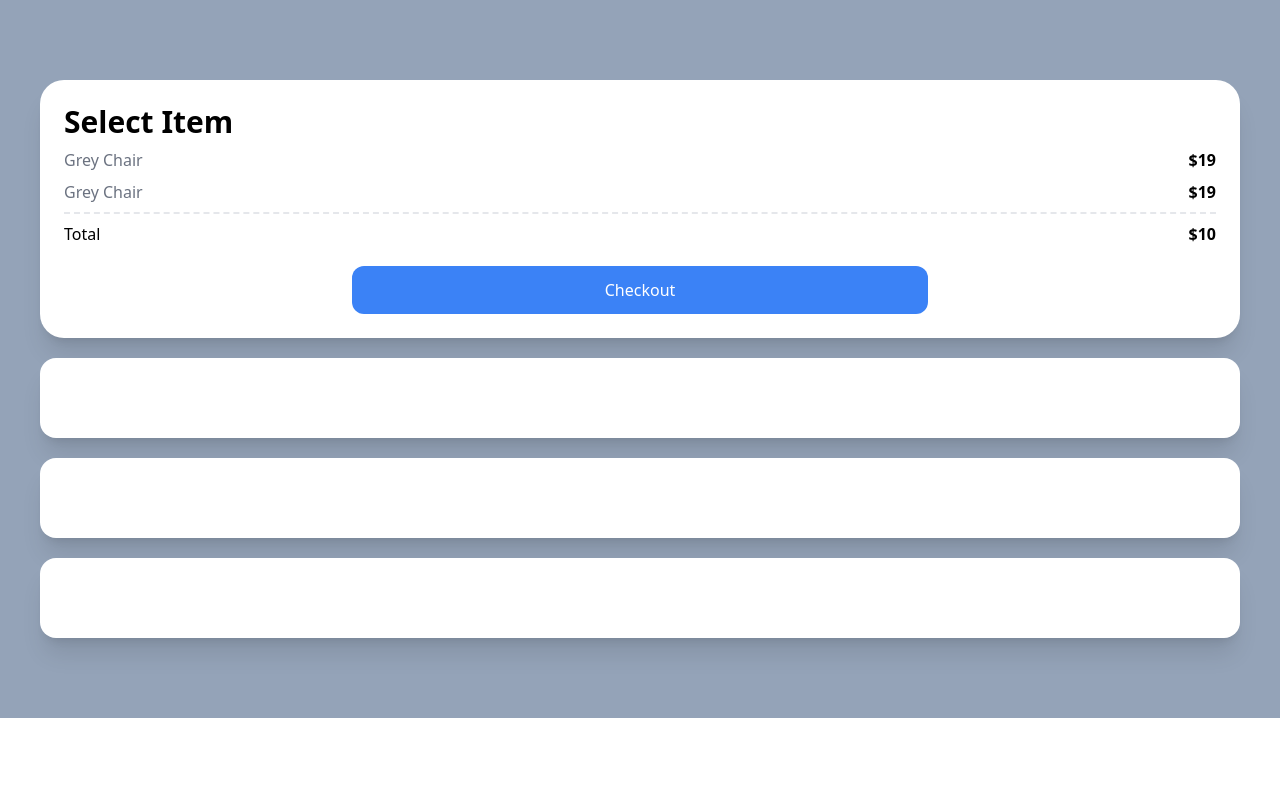
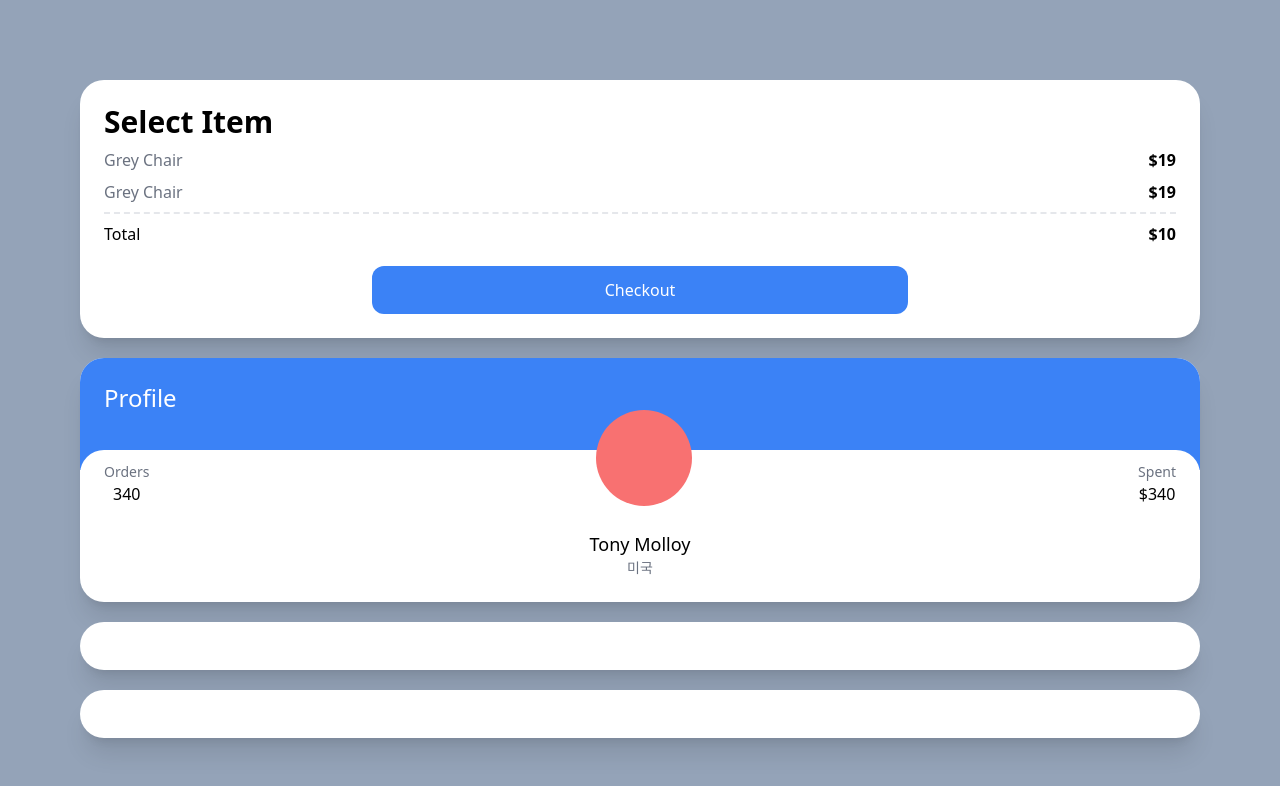
Before and after one commit to HorangApple/carrot-market, a Next.js app: page / in a window 1280 px wide. Shown: the top 786 px of the page. Built offline with nearby package versions, Linux system fonts and the light colour scheme.

Commit message:
4.2 Test Drive part Two

```diff
--- a/pages/index.tsx
+++ b/pages/index.tsx
@@ -2,7 +2,7 @@
 
 const Home: NextPage = () => {
   return (
-    <div className="bg-slate-400 py-20 px-10 flex flex-col space-y-5">
+    <div className="bg-slate-400 py-20 px-20 flex flex-col space-y-5">
       <div className="bg-white p-6 rounded-3xl shadow-xl">
         <span className="font-semibold text-3xl">Select Item</span>
         <div className="flex justify-between my-2">
@@ -21,9 +21,30 @@
           Checkout
         </div>
       </div>
-      <div className="bg-white p-10 rounded-2xl shadow-xl"></div>
-      <div className="bg-white p-10 rounded-2xl shadow-xl"></div>
-      <div className="bg-white p-10 rounded-2xl shadow-xl"></div>
+      <div className="bg-white overflow-hidden rounded-3xl shadow-xl">
+        <div className="bg-blue-500 p-6 pb-14">
+          <span className="text-white text-2xl">Profile</span>
+        </div>
+        <div className="rounded-3xl p-6 bg-white relative -top-5">
+          <div className="flex relative -top-16 items-end justify-between">
+            <div className="flex flex-col items-center">
+              <span className="text-sm text-gray-500">Orders</span>
+              <span className="font-medium">340</span>
+            </div>
+            <div className="h-24 w-24 bg-red-400 rounded-full" />
+            <div className="flex flex-col items-center">
+              <span className="text-sm text-gray-500">Spent</span>
+              <span className="font-medium">$340</span>
+            </div>
+          </div>
+          <div className="relative flex flex-col items-center -mt-10 -mb-5">
+            <span className="text-lg font-medium">Tony Molloy</span>
+            <span className="text-sm text-gray-500">미국</span>
+          </div>
+        </div>
+      </div>
+      <div className="bg-white p-6 rounded-3xl shadow-xl"></div>
+      <div className="bg-white p-6 rounded-3xl shadow-xl"></div>
     </div>
   );
 };
```
